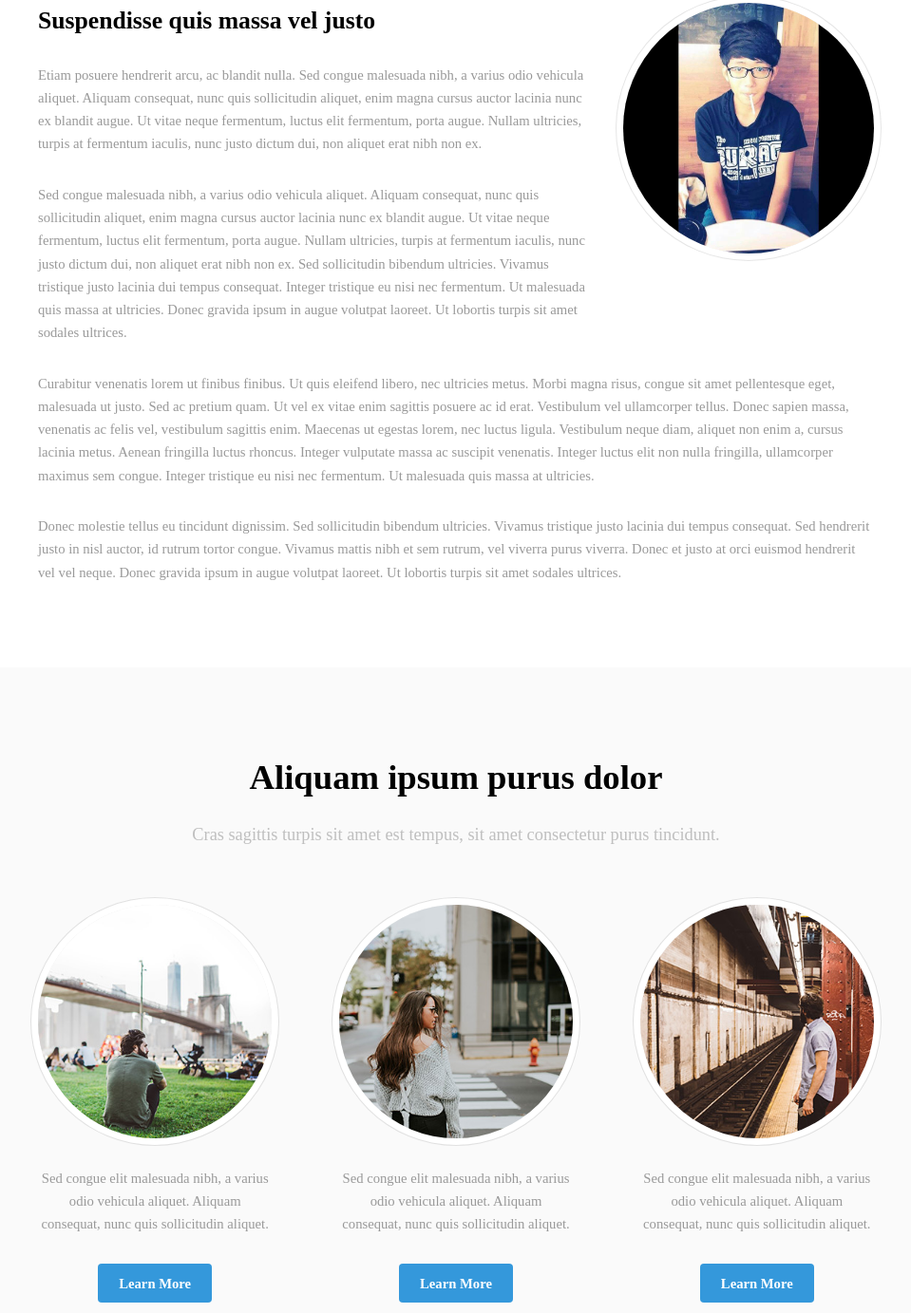
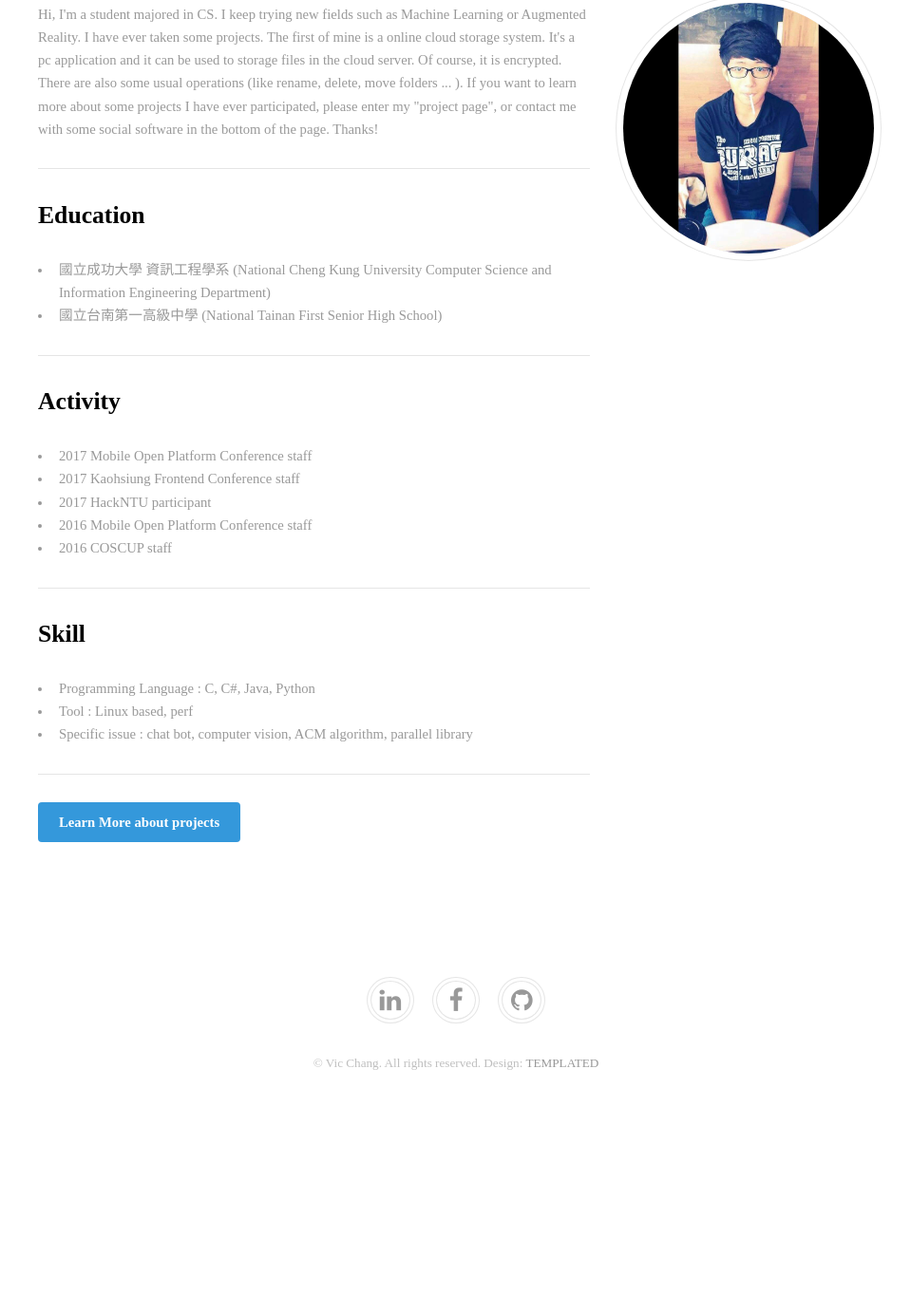
Before and after one commit to vic85821/website, a plain HTML site: page introduction.html in a window 1280 px wide. Shown: the part 297-1680 px from the top of the page at 95% size, without its empty margins (160-1119 px from the left). After the commit the page ends 1513 px from the top, so only its background shows below. Drawn offline with Linux system fonts and the light colour scheme; a web font is replaced by a local one.

Commit message:
complete self introduction page

```diff
--- a/introduction.html
+++ b/introduction.html
@@ -27,6 +27,7 @@
 				<ul class="links">
 					<li><a href="index.html">Home</a></li>
 					<li><a href="introduction.html">Introduction</a></li>
+					<li><a href="#">Project</a></li>
 				</ul>
 			</nav>
 
@@ -42,63 +43,54 @@
 							</header>
 							<div class="flex flex-2">
 								<div class="col col2">
-									<h3>Suspendisse quis massa vel justo</h3>
-									<p>Etiam posuere hendrerit arcu, ac blandit nulla. Sed congue malesuada nibh, a varius odio vehicula aliquet. Aliquam consequat, nunc quis sollicitudin aliquet, enim magna cursus auctor lacinia nunc ex blandit augue. Ut vitae neque fermentum, luctus elit fermentum, porta augue. Nullam ultricies, turpis at fermentum iaculis, nunc justo dictum dui, non aliquet erat nibh non ex.</p>
-									<p>Sed congue malesuada nibh, a varius odio vehicula aliquet. Aliquam consequat, nunc quis sollicitudin aliquet, enim magna cursus auctor lacinia nunc ex blandit augue. Ut vitae neque fermentum, luctus elit fermentum, porta augue. Nullam ultricies, turpis at fermentum iaculis, nunc justo dictum dui, non aliquet erat nibh non ex. Sed sollicitudin bibendum ultricies. Vivamus tristique justo lacinia dui tempus consequat. Integer tristique eu nisi nec fermentum. Ut malesuada quis massa at ultricies. Donec gravida ipsum in augue volutpat laoreet. Ut lobortis turpis sit amet sodales ultrices.</p>
+									<p>
+										Hi, I'm a student majored in CS. I keep trying new fields such as Machine Learning or Augmented Reality.
+										I have ever taken some projects. The first of mine is a online cloud storage system. It's a pc application and it can be used to storage files in the cloud server.
+										Of course, it is encrypted. There are also some usual operations (like rename, delete, move folders ... ).
+										If you want to learn more about some projects I have ever participated, please enter my "project page", or contact me with some social software in the bottom of the page. Thanks!
+									</p>
+									<hr>
+									<h3>Education</h3>
+									<ul>
+										<li>國立成功大學 資訊工程學系 (National Cheng Kung University Computer Science and Information Engineering Department)</li>
+										<li>國立台南第一高級中學 (National Tainan First Senior High School)</li>
+									</ul>
+									<hr>
+									<h3>Activity</h3>
+									<ul>
+										<li>2017 Mobile Open Platform Conference staff</li>
+										<li>2017 Kaohsiung Frontend Conference staff</li>
+										<li>2017 HackNTU participant</li>
+										<li>2016 Mobile Open Platform Conference staff</li>
+										<li>2016 COSCUP staff</li>
+									</ul>
+									<hr>
+									<h3>Skill</h3>
+									<ul>
+										<li>Programming Language : C, C#, Java, Python</li>
+										<li>Tool : Linux based, perf</li>
+										<li>Specific issue : chat bot, computer vision, ACM algorithm, parallel library</li>
+									</ul>
+									<hr>
+									<a href="#" class="button">Learn More about projects</a>
 								</div>
 								<div class="col col1 first">
 									<div class="image round fit">
-										<a href="generic.html" class="link"><img src="images/pic01.jpg" alt="" /></a>
+										<img src="images/pic01.jpg" alt="" />
 									</div>
-								</div>
-							</div>
-							<p>Curabitur venenatis lorem ut finibus finibus. Ut quis eleifend libero, nec ultricies metus. Morbi magna risus, congue sit amet pellentesque eget, malesuada ut justo. Sed ac pretium quam. Ut vel ex vitae enim sagittis posuere ac id erat. Vestibulum vel ullamcorper tellus. Donec sapien massa, venenatis ac felis vel, vestibulum sagittis enim. Maecenas ut egestas lorem, nec luctus ligula. Vestibulum neque diam, aliquet non enim a, cursus lacinia metus. Aenean fringilla luctus rhoncus. Integer vulputate massa ac suscipit venenatis. Integer luctus elit non nulla fringilla, ullamcorper maximus sem congue. Integer tristique eu nisi nec fermentum. Ut malesuada quis massa at ultricies.</p>
-							<p>Donec molestie tellus eu tincidunt dignissim. Sed sollicitudin bibendum ultricies. Vivamus tristique justo lacinia dui tempus consequat. Sed hendrerit justo in nisl auctor, id rutrum tortor congue. Vivamus mattis nibh et sem rutrum, vel viverra purus viverra. Donec et justo at orci euismod hendrerit vel vel neque. Donec gravida ipsum in augue volutpat laoreet. Ut lobortis turpis sit amet sodales ultrices.</p>
-						</div>
-					</section>
-
-				<!-- Section -->
-					<section class="wrapper style1">
-						<div class="inner">
-							<header class="align-center">
-								<h2>Aliquam ipsum purus dolor</h2>
-								<p>Cras sagittis turpis sit amet est tempus, sit amet consectetur purus tincidunt.</p>
-							</header>
-							<div class="flex flex-3">
-								<div class="col align-center">
-									<div class="image round fit">
-										<img src="images/pic03.jpg" alt="" />
-									</div>
-									<p>Sed congue elit malesuada nibh, a varius odio vehicula aliquet. Aliquam consequat, nunc quis sollicitudin aliquet. </p>
-									<a href="#" class="button">Learn More</a>
-								</div>
-								<div class="col align-center">
-									<div class="image round fit">
-										<img src="images/pic05.jpg" alt="" />
-									</div>
-									<p>Sed congue elit malesuada nibh, a varius odio vehicula aliquet. Aliquam consequat, nunc quis sollicitudin aliquet. </p>
-									<a href="#" class="button">Learn More</a>
-								</div>
-								<div class="col align-center">
-									<div class="image round fit">
-										<img src="images/pic04.jpg" alt="" />
-									</div>
-									<p>Sed congue elit malesuada nibh, a varius odio vehicula aliquet. Aliquam consequat, nunc quis sollicitudin aliquet. </p>
-									<a href="#" class="button">Learn More</a>
 								</div>
 							</div>
 						</div>
 					</section>
-
 			</div>
 
 		<!-- Footer -->
 			<footer id="footer">
 				<div class="copyright">
 					<ul class="icons">
-						<li><a href="https://www.linkedin.com/in/%E5%8F%8B%E8%AA%A0-%E5%BC%B5-ab530b111/" class="icon fa-linkedin"><span class="label">Twitter</span></a></li>
-						<li><a href="https://www.facebook.com/profile.php?id=100000401295450" class="icon fa-facebook"><span class="label">Facebook</span></a></li>
-						<li><a href="https://github.com/vic85821" class="icon fa-github"><span class="label">Instagram</span></a></li>
+						<li><a target="_blank" href="https://www.linkedin.com/in/%E5%8F%8B%E8%AA%A0-%E5%BC%B5-ab530b111/" class="icon fa-linkedin"><span class="label">Twitter</span></a></li>
+						<li><a target="_blank" href="https://www.facebook.com/profile.php?id=100000401295450" class="icon fa-facebook"><span class="label">Facebook</span></a></li>
+						<li><a target="_blank" href="https://github.com/vic85821" class="icon fa-github"><span class="label">Instagram</span></a></li>
 					</ul>
 					<p>&copy; Vic Chang. All rights reserved. Design: <a href="https://templated.co">TEMPLATED</a></p>
 				</div>
```
Also changed, not shown: index.html (+5 -4 lines).
